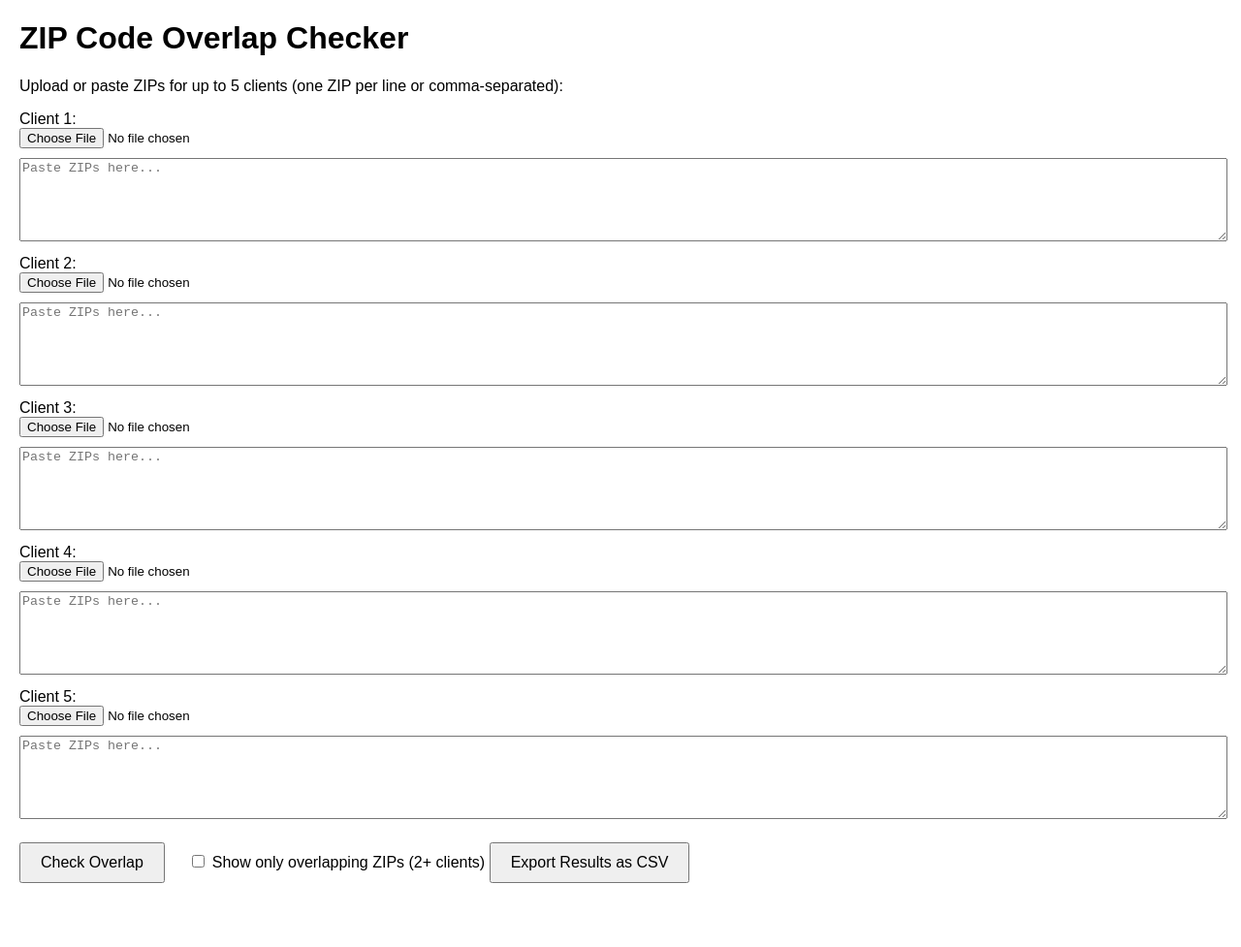
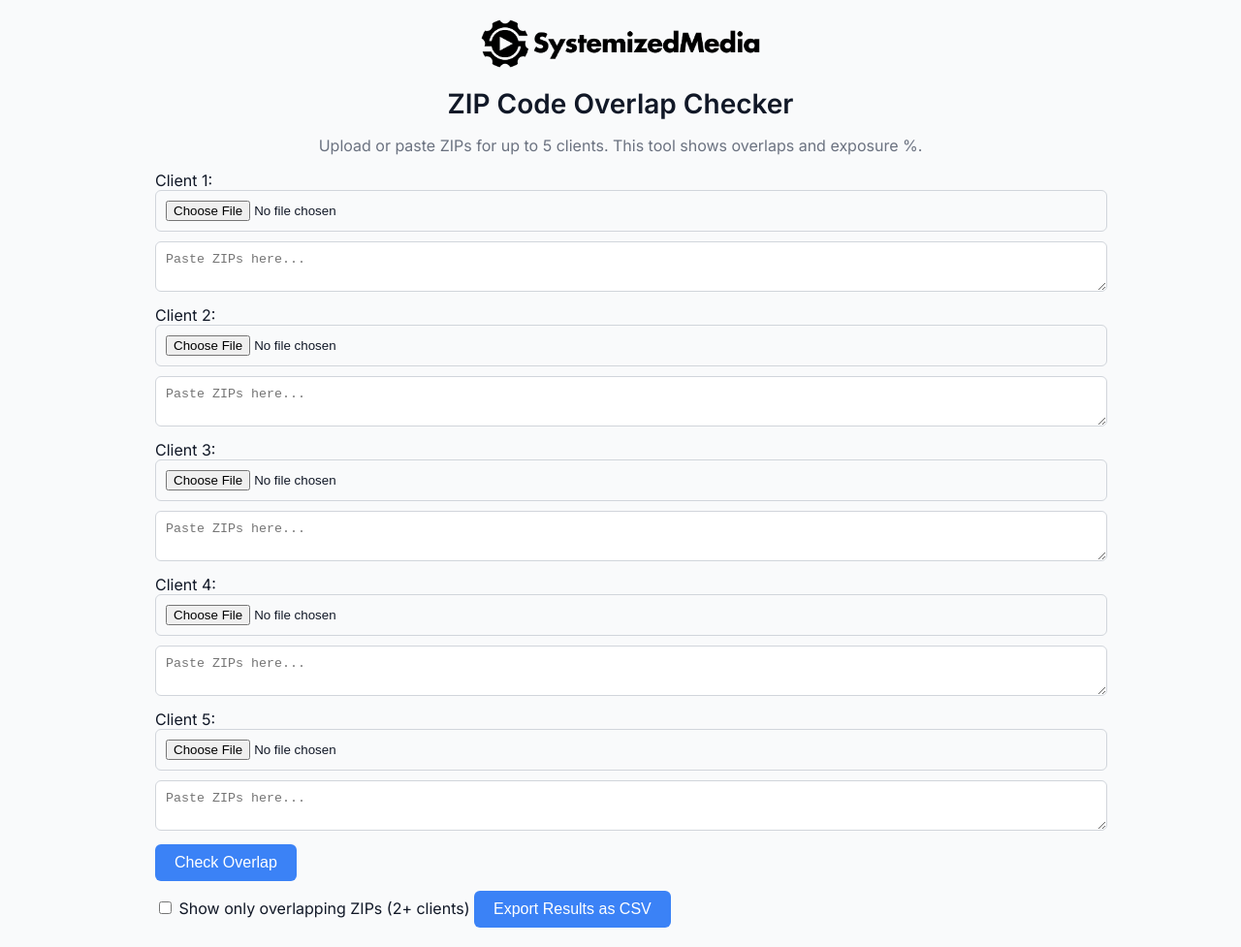
Before and after one commit to systemizedmedia/zip-overlap-checker, a plain HTML site: page index.html in a window 1280 px wide. Shown: the whole page at 97% size. Before the commit the page ends 931 px from the top, so only its background shows below. Drawn offline with Linux system fonts and the light colour scheme.

Commit message:
Update index.html

```diff
--- a/index.html
+++ b/index.html
@@ -3,47 +3,103 @@
 <head>
   <meta charset="UTF-8" />
   <meta name="viewport" content="width=device-width, initial-scale=1.0" />
-  <title>ZIP Code Overlap Checker</title>
+  <title>ZIP Overlap Checker - Systemized Media</title>
+  <link href="https://fonts.googleapis.com/css2?family=Inter:wght@400;600&display=swap" rel="stylesheet">
   <style>
-    body { font-family: Arial, sans-serif; margin: 20px; }
-    textarea, input[type="file"] { width: 100%; margin-bottom: 10px; }
-    textarea { height: 80px; }
-    button { padding: 10px 20px; font-size: 16px; margin-top: 10px; }
-    table { width: 100%; border-collapse: collapse; margin-top: 20px; }
-    th, td { border: 1px solid #ccc; padding: 8px; text-align: center; }
-    th { background-color: #f4f4f4; }
-    .highlight { background-color: #ffeeba; }
+    body {
+      font-family: 'Inter', sans-serif;
+      margin: 0;
+      background-color: #f9fafb;
+      color: #111827;
+    }
+    .container {
+      max-width: 960px;
+      margin: auto;
+      padding: 20px;
+    }
+    .logo {
+      display: flex;
+      justify-content: center;
+      margin-bottom: 20px;
+    }
+    .logo img {
+      height: 50px;
+    }
+    h1 {
+      text-align: center;
+      font-size: 28px;
+      margin-bottom: 10px;
+    }
+    p {
+      text-align: center;
+      color: #6b7280;
+    }
+    textarea, input[type="file"] {
+      width: 100%;
+      margin-bottom: 10px;
+      padding: 10px;
+      border-radius: 6px;
+      border: 1px solid #d1d5db;
+    }
+    button {
+      background-color: #3b82f6;
+      color: white;
+      border: none;
+      padding: 10px 20px;
+      border-radius: 6px;
+      font-size: 16px;
+      cursor: pointer;
+      margin-right: 10px;
+    }
+    button:hover {
+      background-color: #2563eb;
+    }
+    table {
+      width: 100%;
+      border-collapse: collapse;
+      margin-top: 20px;
+      background-color: white;
+      border-radius: 8px;
+      overflow: hidden;
+      box-shadow: 0 1px 3px rgba(0, 0, 0, 0.1);
+    }
+    th, td {
+      border: 1px solid #e5e7eb;
+      padding: 10px;
+      text-align: center;
+    }
+    th {
+      background-color: #f3f4f6;
+    }
+    .highlight {
+      background-color: #fef3c7;
+    }
+    .filters {
+      margin-top: 10px;
+    }
   </style>
 </head>
 <body>
+  <div class="container">
+    <div class="logo">
+      <img src="logo.png" alt="Systemized Media Logo" />
+    </div>
     <h1>ZIP Code Overlap Checker</h1>
+    <p>Upload or paste ZIPs for up to 5 clients. This tool shows overlaps and exposure %.</p>
 
-  <p>Upload or paste ZIPs for up to 5 clients (one ZIP per line or comma-separated):</p>
     <div>
-    <label>Client 1:</label>
-    <input type="file" id="file1" accept=".csv">
-    <textarea id="text1" placeholder="Paste ZIPs here..."></textarea>
-
-    <label>Client 2:</label>
-    <input type="file" id="file2" accept=".csv">
-    <textarea id="text2" placeholder="Paste ZIPs here..."></textarea>
-
-    <label>Client 3:</label>
-    <input type="file" id="file3" accept=".csv">
-    <textarea id="text3" placeholder="Paste ZIPs here..."></textarea>
-
-    <label>Client 4:</label>
-    <input type="file" id="file4" accept=".csv">
-    <textarea id="text4" placeholder="Paste ZIPs here..."></textarea>
-
-    <label>Client 5:</label>
-    <input type="file" id="file5" accept=".csv">
-    <textarea id="text5" placeholder="Paste ZIPs here..."></textarea>
+      <label>Client 1:</label><input type="file" id="file1" accept=".csv"><textarea id="text1" placeholder="Paste ZIPs here..."></textarea>
+      <label>Client 2:</label><input type="file" id="file2" accept=".csv"><textarea id="text2" placeholder="Paste ZIPs here..."></textarea>
+      <label>Client 3:</label><input type="file" id="file3" accept=".csv"><textarea id="text3" placeholder="Paste ZIPs here..."></textarea>
+      <label>Client 4:</label><input type="file" id="file4" accept=".csv"><textarea id="text4" placeholder="Paste ZIPs here..."></textarea>
+      <label>Client 5:</label><input type="file" id="file5" accept=".csv"><textarea id="text5" placeholder="Paste ZIPs here..."></textarea>
     </div>
 
     <button onclick="handleInputs()">Check Overlap</button>
-  <label style="margin-left: 20px;"><input type="checkbox" id="filterToggle" onchange="filterTable()"> Show only overlapping ZIPs (2+ clients)</label>
+    <div class="filters">
+      <label><input type="checkbox" id="filterToggle" onchange="filterTable()"> Show only overlapping ZIPs (2+ clients)</label>
       <button onclick="downloadCSV()">Export Results as CSV</button>
+    </div>
 
     <table id="resultTable" style="display:none">
       <thead>
@@ -55,6 +111,7 @@
       </thead>
       <tbody></tbody>
     </table>
+  </div>
 
   <script>
     const fileInputs = ["file1", "file2", "file3", "file4", "file5"];
@@ -135,7 +192,7 @@
 
     function downloadCSV() {
       const rows = Array.from(document.querySelectorAll('#resultTable tr'));
-      const csv = rows.map(row => Array.from(row.children).map(cell => cell.textContent).join(",")).join("\n");
+      const csv = rows.map(row => Array.from(row.children).map(cell => cell.textContent).join(",")).join("\\n");
       const blob = new Blob([csv], { type: 'text/csv' });
       const url = URL.createObjectURL(blob);
       const a = document.createElement('a');
```
Lines whose indentation alone changed are shown as unchanged.
